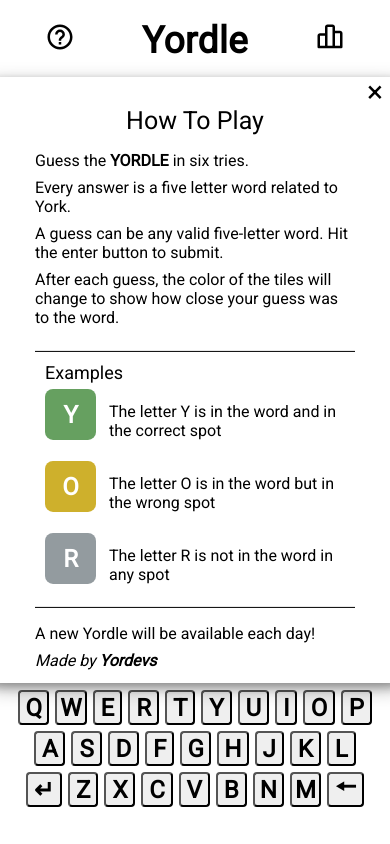
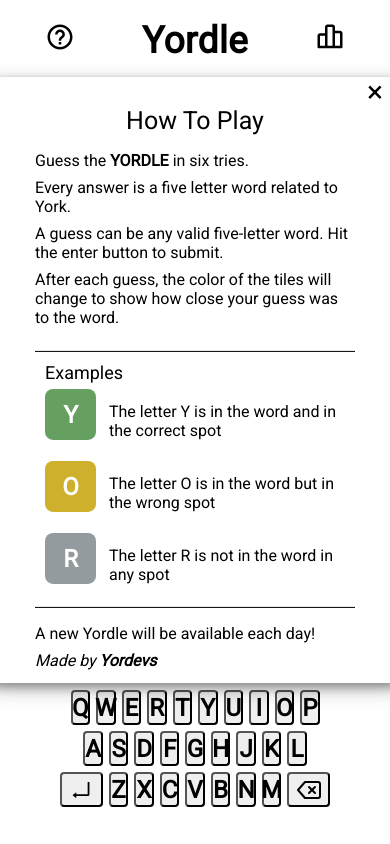
Before and after one commit to yordevs/yordle, a React (Create React App) app: page / in a window 390 px wide. Built offline with nearby package versions, Linux system fonts and the light colour scheme; a web font is replaced by a local one.

Commit message:
Update enter and delete symbols for mobile

```diff
--- a/src/Key.tsx
+++ b/src/Key.tsx
@@ -1,11 +1,13 @@
 import styled from "styled-components";
+import { FiDelete } from "react-icons/fi";
+import { AiOutlineEnter } from "react-icons/ai";
 
 const Letters = styled.button`
 	display: flex;
 	justify-content: center;
 	align-items: center;
 
-	width: 8vw;
+	width: 5vw;
 	max-width: 40px;
 	height: 9vw;
 	max-height: 58px;
@@ -49,8 +51,18 @@ export const Key = ({ value, onClick, colour }: Props) => {
 		onClick(value);
 	};
 
-	if (value === "↵" || value === "🠔") {
-		return <Action onClick={handleClick}>{value}</Action>;
+	if (value === "↵") {
+		return (
+			<Action onClick={handleClick}>
+				<AiOutlineEnter />
+			</Action>
+		);
+	} else if (value == "🠔") {
+		return (
+			<Action onClick={handleClick}>
+				<FiDelete />
+			</Action>
+		);
 	} else {
 		return (
 			<Letters onClick={handleClick} style={{ background: colour }}>
```
